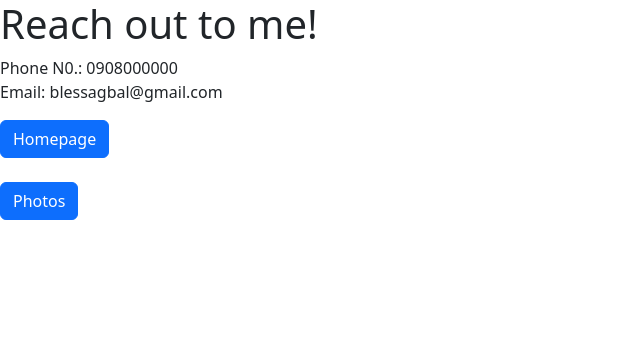
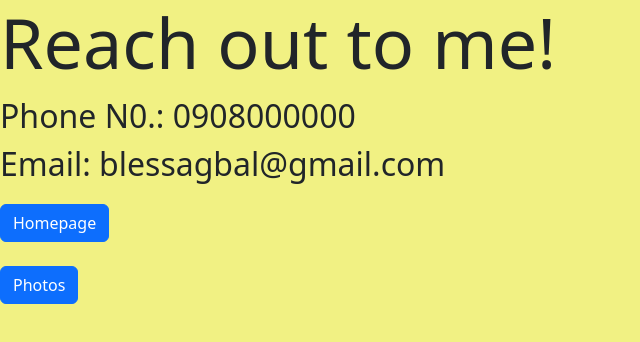
Before and after one commit to Agbali/Croissant, a plain HTML site: page contact.html in a window 1280 px wide. Shown: the whole page, without its empty margins (0-640 px from the left). Drawn offline with nearby package versions, Linux system fonts and the light colour scheme.

Commit message:
Made some edits

```diff
--- a/contact.html
+++ b/contact.html
@@ -5,9 +5,10 @@
     <meta http-equiv="X-UA-Compatible" content="IE=edge">
     <meta name="viewport" content="width=device-width, initial-scale=1.0">
     <link href="https://cdn.jsdelivr.net/npm/bootstrap@5.2.2/dist/css/bootstrap.min.css" rel="stylesheet" integrity="sha384-Zenh87qX5JnK2Jl0vWa8Ck2rdkQ2Bzep5IDxbcnCeuOxjzrPF/et3URy9Bv1WTRi" crossorigin="anonymous">
+    <link rel="stylesheet" href="style.css">
     <title>Reach Me</title>
 </head>
-<body>
+<body class="fullContact">
     <h1>Reach out to me!</h1>
     <p> Phone N0.: 0908000000 <br>
     Email: blessagbal@gmail.com</p>
--- a/style.css
+++ b/style.css
@@ -1,3 +1,7 @@
+.fullPage, .fullPhoto, .fullContact{
+    background-color: rgb(241, 241, 131);
+}
+
 h1{
     font-size: 70px;
 }
```
Also changed, not shown: index.html (+1 -1 lines), photo.html (+2 -1 lines).
